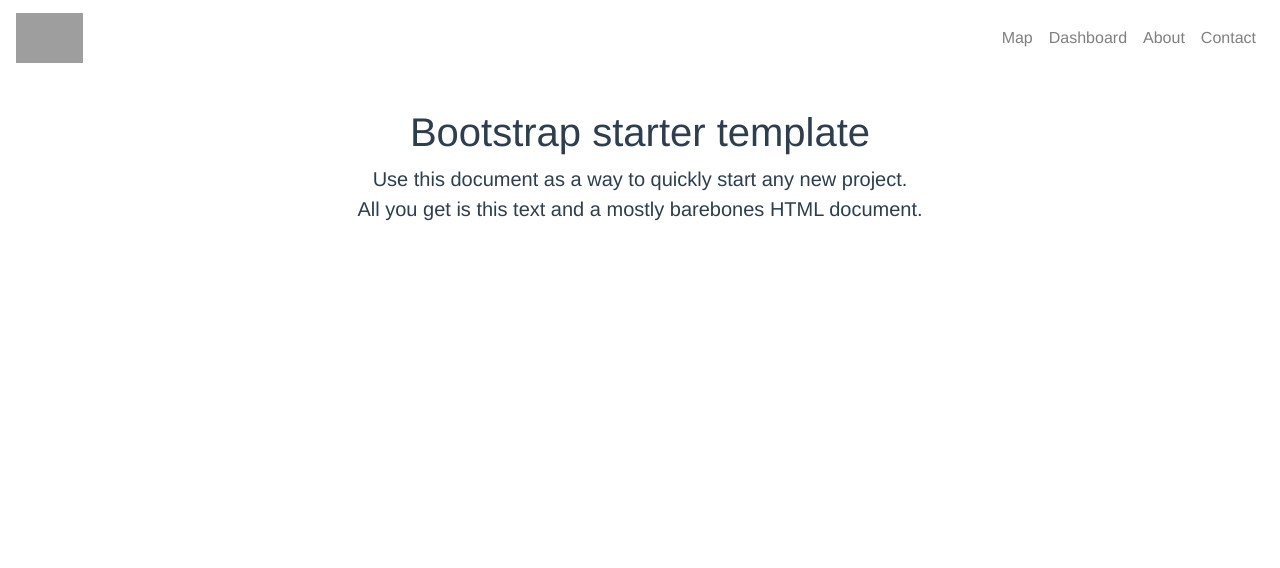
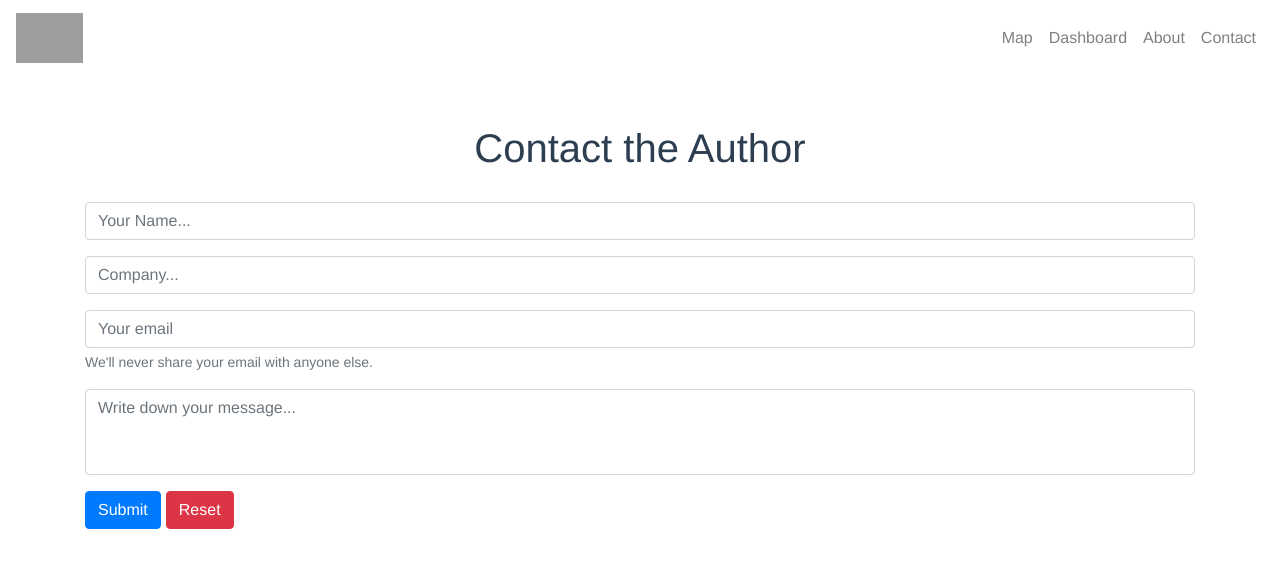
Before and after one commit to tartieret/ORC-World-Map-SPA, a Vue app: page /contact in a window 1280 px wide. Shown: the top 568 px of the page. Built offline with nearby package versions, Linux system fonts and the light colour scheme; grey boxes are pictures that could not be loaded.

Commit message:
feat: Implement contact form

```diff
--- a/src/App.vue
+++ b/src/App.vue
@@ -1,19 +1,17 @@
 <template>
   <div id="app">
     <NavBar></NavBar>
-    <Content></Content>
+    <router-view></router-view>
   </div>
 </template>
 
 <script>
-import Content from "./components/Content.vue";
 import NavBar from "./components/NavBar.vue";
 
 export default {
   name: "app",
   components: {
-    NavBar,
-    Content
+    NavBar
   }
 };
 </script>
--- a/src/components/Contact.vue
+++ b/src/components/Contact.vue
@@ -1,14 +1,92 @@
 <template>
-  <div>
-    <h1>Contact</h1>
-  </div>
+  <main class="container">
+    <h1 class="mt-5">Contact the Author</h1>
+
+    <b-form
+      @reset="onReset"
+      v-if="show"
+      action="https://formspree.io/thomas.tartiere@gmail.com"
+      method="POST"
+    >
+      <input type="hidden" name="_subject" value="Contact from ORC World Map">
+
+      <b-form-group id="input-group-1">
+        <b-form-input id="input-1" v-model="form.name" required placeholder="Your Name..."></b-form-input>
+      </b-form-group>
+
+      <b-form-group id="input-group-2">
+        <b-form-input id="input-2" v-model="form.company" required placeholder="Company..."></b-form-input>
+      </b-form-group>
+
+      <b-form-group id="input-group-3" description="We'll never share your email with anyone else.">
+        <b-form-input
+          id="input-3"
+          v-model="form.email"
+          type="email"
+          required
+          placeholder="Your email"
+        ></b-form-input>
+      </b-form-group>
+
+      <b-form-group id="input-group-4">
+        <b-form-textarea
+          id="textarea"
+          v-model="form.message"
+          placeholder="Write down your message..."
+          rows="3"
+          max-rows="6"
+        ></b-form-textarea>
+      </b-form-group>
+
+      <div>
+        <b-button type="submit" variant="primary">Submit</b-button>
+        <b-button type="reset" variant="danger">Reset</b-button>
+        <input type="hidden" name="_next" value="http://orc-world-map.org">
+        <input type="text" name="_gotcha" style="display:none">
+      </div>
+    </b-form>
+  </main>
 </template>
 
 <script>
 export default {
-  name: "Contact"
+  name: "Contact",
+  data() {
+    return {
+      form: {
+        email: "",
+        name: "",
+        company: "",
+        message: ""
+      },
+      show: true
+    };
+  },
+  methods: {
+    onReset(evt) {
+      evt.preventDefault();
+      // Reset our form values
+      this.form.email = "";
+      this.form.name = "";
+      this.form.company = "";
+      this.form.message = "";
+      // Trick to reset/clear native browser form validation state
+      this.show = false;
+      this.$nextTick(() => {
+        this.show = true;
+      });
+    }
+  }
 };
 </script>
 
 <style scoped>
+form {
+  margin-top: 30px;
+  text-align: left;
+}
+
+button {
+  margin-right: 5px;
+}
 </style>
--- a/src/components/Content.vue
+++ b/src/components/Content.vue
@@ -1,13 +1,8 @@
 <template>
-  <b-container>
-    <div class="starter-template">
-      <h1>Bootstrap starter template</h1>
-      <p class="lead">
-        Use this document as a way to quickly start any new project.
-        <br>All you get is this text and a mostly barebones HTML document.
-      </p>
-    </div>
-  </b-container>
+  <div>
+    <!-- page content -->
+    <router-view></router-view>
+  </div>
 </template>
 
 <script>
@@ -18,8 +13,12 @@ export default {
 
 <!-- Add "scoped" attribute to limit CSS to this component only -->
 <style scoped>
-.starter-template {
-  padding: 3rem 1.5rem;
-  text-align: center;
+.footer {
+  background-color: #f5f5f5;
+}
+
+.footer > .container {
+  padding-right: 15px;
+  padding-left: 15px;
 }
 </style>
--- a/src/components/NavBar.vue
+++ b/src/components/NavBar.vue
@@ -1,5 +1,5 @@
 <template>
-  <div>
+  <div class="navbar">
     <b-navbar toggleable="lg" type="light" fixed="top">
       <b-navbar-brand href="#">
         <img alt="logo" src="../assets/logo.png" id="logo">
@@ -9,10 +9,10 @@
 
       <b-collapse id="nav-collapse" is-nav>
         <b-navbar-nav class="ml-auto">
-          <b-nav-item href="#">Map</b-nav-item>
-          <b-nav-item href="#">Dashboard</b-nav-item>
-          <b-nav-item href="#">About</b-nav-item>
-          <b-nav-item href="#">Contact</b-nav-item>
+          <b-nav-item to="/">Map</b-nav-item>
+          <b-nav-item to="/dashboard">Dashboard</b-nav-item>
+          <b-nav-item to="/about">About</b-nav-item>
+          <b-nav-item to="/contact">Contact</b-nav-item>
         </b-navbar-nav>
       </b-collapse>
     </b-navbar>
--- a/src/components/Map.vue
+++ b/src/components/ProjectMap.vue
@@ -6,7 +6,7 @@
 
 <script>
 export default {
-  name: "Map"
+  name: "ProjectMap"
 };
 </script>
 
--- a/src/routes.js
+++ b/src/routes.js
@@ -1,18 +1,22 @@
-import Map from './components/Map.vue';
+import ProjectMap from './components/ProjectMap.vue';
 import Dashboard from './components/Dashboard.vue';
 import About from './components/About.vue';
 import Contact from './components/Contact.vue';
 
 export const routes = [{
     path: '/',
-    component: Map
+    name: 'map',
+    component: ProjectMap
 }, {
     path: '/dashboard',
+    name: 'dashboard',
     component: Dashboard
 }, {
     path: '/about',
+    name: 'about',
     component: About
 }, {
     path: '/contact',
+    name: 'contact',
     component: Contact
 }];
```
